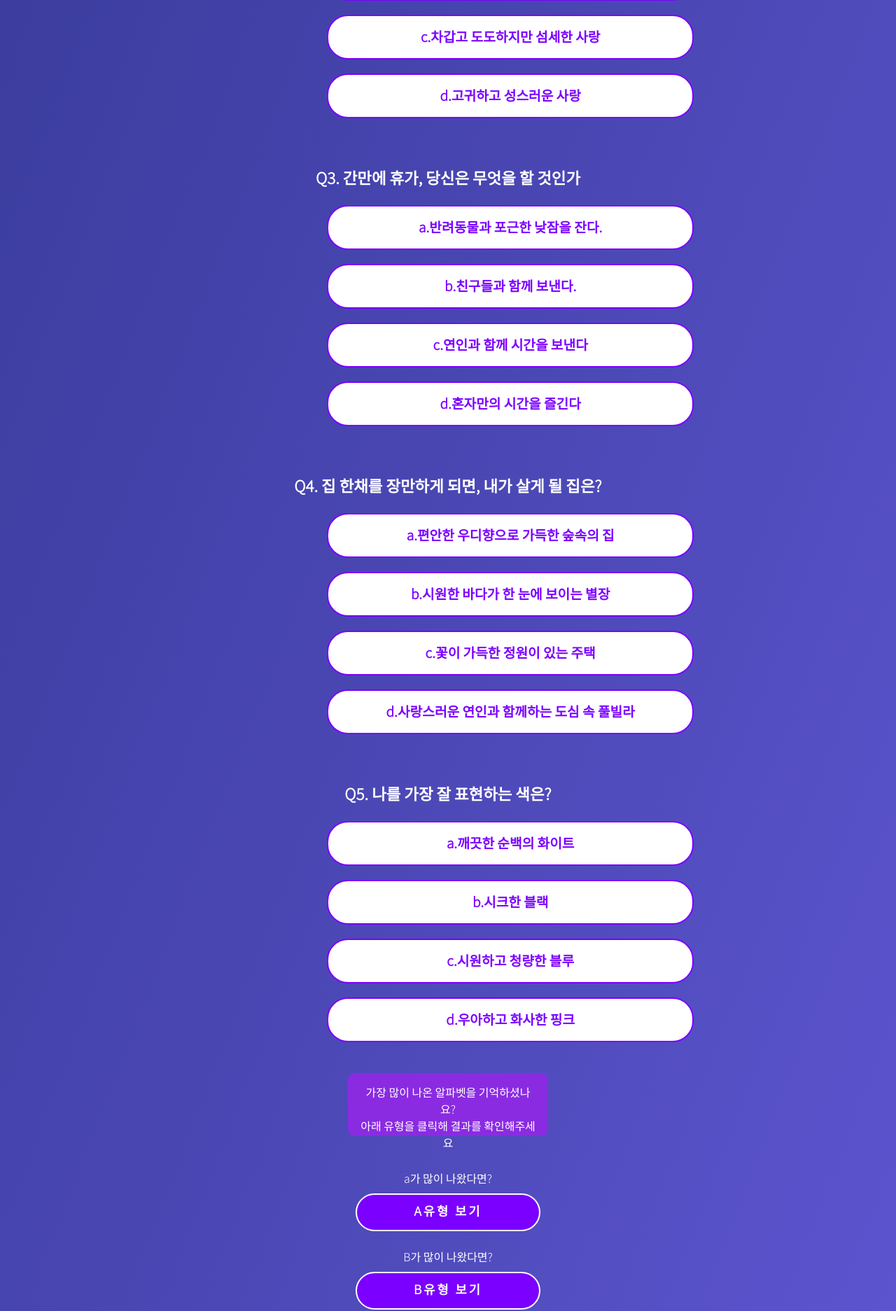
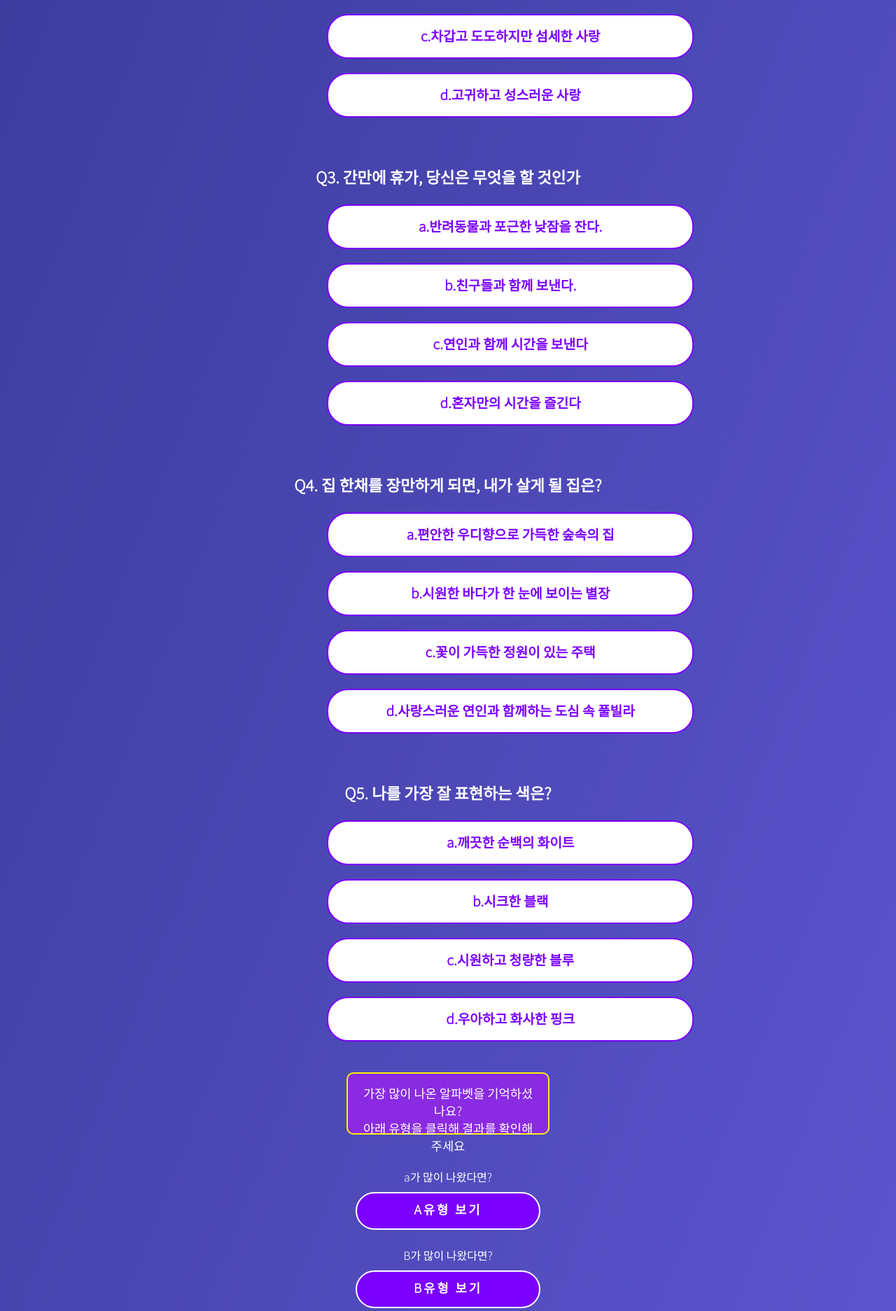
Before and after one commit to hanna1109/Perf_it, a Python web app: template templates/choice.html in a window 1280 px wide. Shown: the part 1127-3000 px from the top of the page at 70% size. Run offline with Jinja, Linux system fonts and the light colour scheme; the template is opened without the code that fills it, so the values that code supplies are empty; some libraries are stand-ins or nearby versions.

Commit message:
choice.html 수정

```diff
--- a/templates/choice.html
+++ b/templates/choice.html
@@ -56,7 +56,6 @@
             margin-bottom: 20px;
             padding: 10px;
             background: #ffffff;
-            cursor: pointer;;
         }
 
         .answer_box li:hover {
@@ -145,14 +144,15 @@
 
          .desc {
              width: 20%;
-             height: 60px;
+             height: 55px;
              background: blueviolet;
              margin: 0 auto;
              text-align: center;
              padding: 15px;
              color: #ffffff;
-             font-weight: 1.2em;
+             font-size: 1.1em;
              border-radius: 10px;
+             border: 2px solid #FFF008;
          }
          .type-text {
              color: #ffffff;text-align: center;
@@ -328,15 +328,14 @@
 <!--            <a href="result.html" class="start" id="btn_style">결과보기</a>-->
         <ul class="result-box" style="text-align: center">
             <span class="type-text" style="">a가 많이 나왔다면?</span>
-            <li class="type-btn" id="btn_style"><a href="resultA.html" style="">A유형 보기</a></li><br>
+            <a class="type-btn" id="btn_style" href="resultA.html" style="">A유형 보기</a><br>
             <span class="type-text" style="">B가 많이 나왔다면?</span>
-            <li class="type-btn" id="btn_style"><a href="resultB.html" style="">B유형 보기</a></li><br>
+            <a class="type-btn" id="btn_style" href="resultB.html" style="">B유형 보기</a><br>
             <span class="type-text" style="">C가 많이 나왔다면?</span>
-            <li class="type-btn" id="btn_style"><a href="resultC.html" style="c">C유형 보기</a></li><br>
+            <a class="type-btn" id="btn_style" href="resultC.html" style="">C유형 보기</a><br>
             <span class="type-text" style="">D가 많이 나왔다면?</span>
-            <li class="type-btn" id="btn_style"><a href="resultD.html" style="">D유형 보기</a></li><br>
+            <a class="type-btn" id="btn_style" href="resultD.html" style="">D유형 보기</a><br>
         </ul>
-        <br>
         <br>
         <br>
     </main>
```
